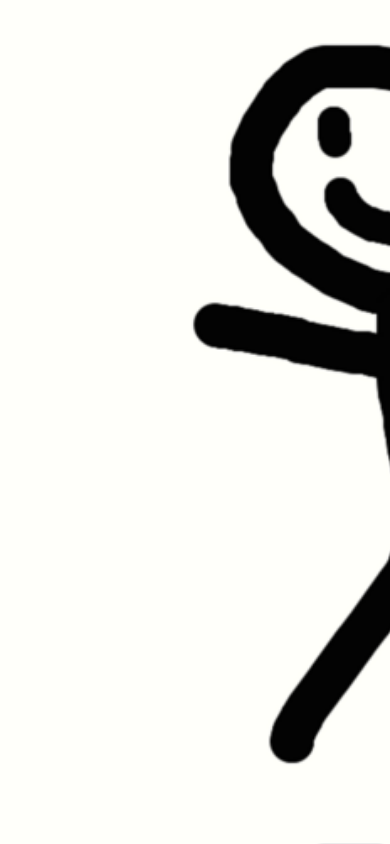
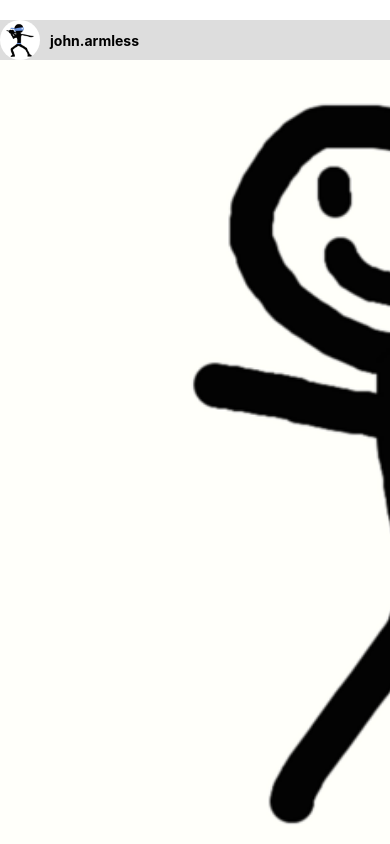
Before and after one commit to jmsstudio/picture-box, a React Native app: screen / in a window 390 px wide. Built offline with nearby package versions, Linux system fonts and the light colour scheme.

Commit message:
adding styles to the app using stylesheets

```diff
--- a/App.js
+++ b/App.js
@@ -1,10 +1,8 @@
 import React from 'react';
-import { Text, View, Image, Dimensions, FlatList } from 'react-native';
+import { Text, View, Image, Dimensions, FlatList, StyleSheet } from 'react-native';
 
 export default class App extends React.Component {
   render() {
-    const width = Dimensions.get('screen').width;
-
     const data = [
       { id: 1, user: 'john.armless' },
       { id: 2, user: 'mary.christmas' },
@@ -14,21 +12,17 @@ export default class App extends React.Component {
 
     return (
       <>
-        {/* <ScrollView>
-          {data.map(item => (
-            <View key={item.id}>
-              <Text>{item.user}</Text>
-              <Image source={require(`./resources/images/img1.png`)} style={{ width, height: width }} />
-            </View>
-          ))}
-        </ScrollView> */}
         <FlatList
+          style={styles.container}
           data={data}
           keyExtractor={item => `${item.id}`}
           renderItem={item => (
             <View key={item.id}>
-              <Text>{item.user}</Text>
-              <Image source={require(`./resources/images/img1.png`)} style={{ width, height: width }} />
+              <View style={styles.header}>
+                <Image source={require(`./resources/images/img3.jpg`)} style={styles.profileImage} />
+                <Text style={styles.userName}>{item.item.user}</Text>
+              </View>
+              <Image source={require(`./resources/images/img1.png`)} style={styles.post} />
             </View>
           )}
         />
@@ -36,3 +30,29 @@ export default class App extends React.Component {
     );
   }
 }
+
+const width = Dimensions.get('screen').width;
+
+const styles = StyleSheet.create({
+  container: {
+    marginTop: 20,
+  },
+  header: {
+    flexDirection: 'row',
+    alignItems: 'center',
+    backgroundColor: '#ddd',
+  },
+  profileImage: {
+    width: 40,
+    height: 40,
+    borderRadius: 20,
+    marginRight: 10,
+  },
+  userName: {
+    fontWeight: 'bold',
+  },
+  post: {
+    width: width,
+    height: width,
+  },
+});
```
